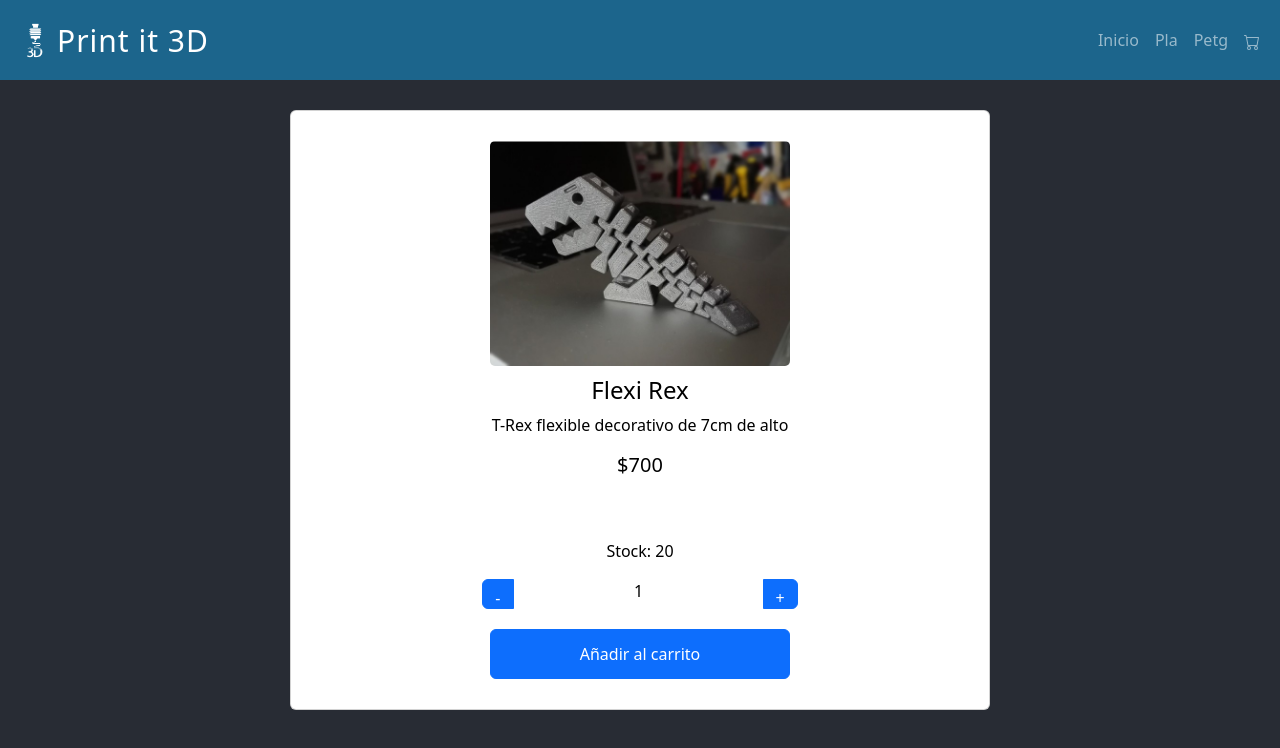
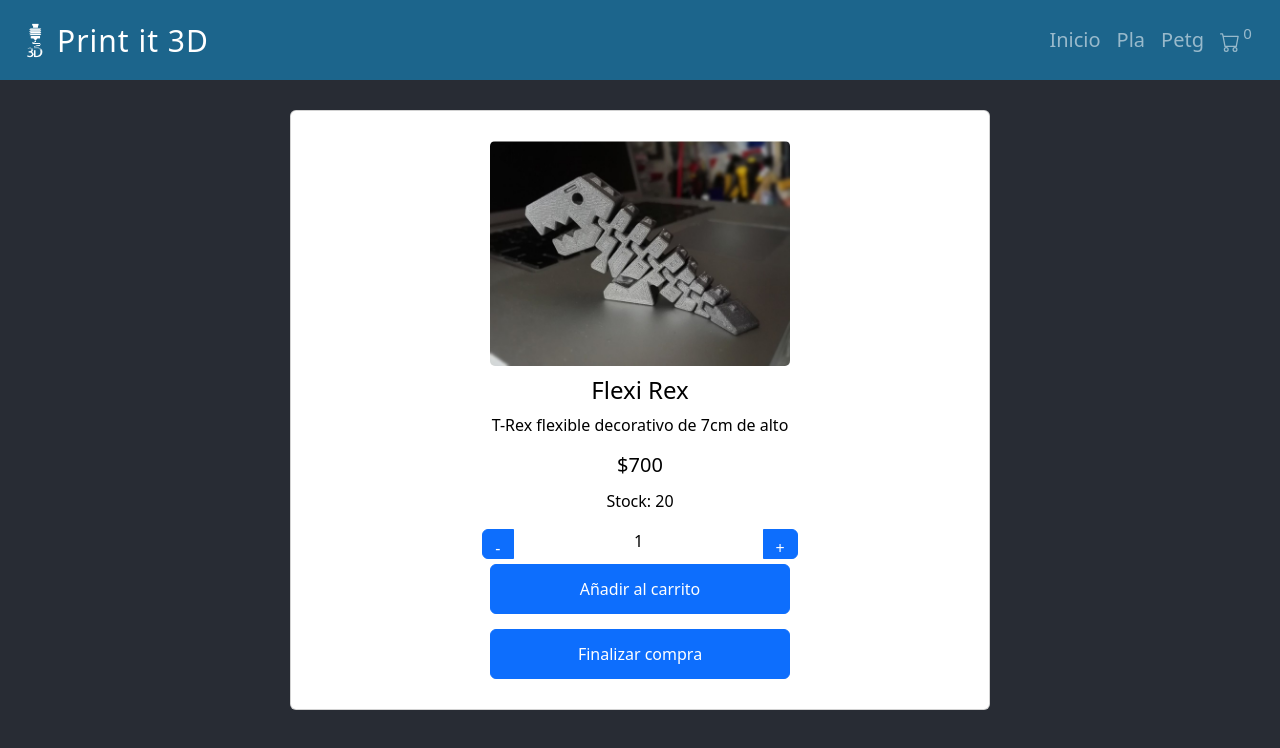
Before and after one commit to tincho-esteban/tienda-print-it-Esteban, a React (Create React App) app: page /item/1 in a window 1280 px wide. Shown: the top 748 px of the page. Built offline with nearby package versions, Linux system fonts and the light colour scheme.

Commit message:
Entrega sincronizar counter

```diff
--- /dev/null
+++ b/src/components/CartWidget/CartWidget.css
@@ -0,0 +1,12 @@
+.spanCarrito {
+    position: absolute;
+    width: 15px;
+    height: 15px;
+    border-radius: 7.5px;
+    text-align: center;
+    line-height: 15px;
+    font-size: 15px;
+    top: 26px;
+    right: 25px;
+    z-index: 5000;
+}
--- a/src/components/CartWidget/CartWidget.jsx
+++ b/src/components/CartWidget/CartWidget.jsx
@@ -1,9 +1,13 @@
 import { Cart } from 'react-bootstrap-icons';
+import "./CartWidget.css";
 
 const CartWidget = () => {
   return (
+    <>
     <Cart />
+    <span className='spanCarrito'>0</span>
+    </>
   )
 }
 
-export default CartWidget
+export default CartWidget;
--- /dev/null
+++ b/src/components/ItemCount/ItemCount.css
@@ -0,0 +1,12 @@
+.contPrincipal {
+    color: black;
+    width: 250px;
+}
+.contador {
+    width: 120px;
+}
+
+.Carrito {
+    margin: 10px 0px;
+    width: 190px;
+}
--- a/src/components/ItemCount/ItemCount.jsx
+++ b/src/components/ItemCount/ItemCount.jsx
@@ -1,6 +1,7 @@
 import Button from 'react-bootstrap/Button';
 import ButtonGroup from 'react-bootstrap/ButtonGroup';
 import { useState } from 'react';
+import { Link } from "react-router-dom";
 import { ToastContainer, toast } from 'react-toastify';
 import 'react-toastify/dist/ReactToastify.css';
 
@@ -59,6 +60,7 @@ const ItemCount = ({Stock, Initial, onAdd}) => {
     <Button variant="primary" onClick={increase} disabled={disableIncrease}>+</Button>
     </ButtonGroup>
     <Button variant="primary" className='Carrito' onClick={onAddCart}>Añadir al carrito</Button>
+    <Link to={"/cart"}><Button variant="primary" className='Carrito'>Finalizar compra</Button></Link>
     <ToastContainer />
   </>
   )
--- a/src/components/ItemDetail/ItemDetail.css
+++ b/src/components/ItemDetail/ItemDetail.css
@@ -25,10 +25,11 @@
     display: flex;
     flex-direction: column;
     align-items: center;
+    margin-bottom: 10px;
 }
 
 .Carrito {
-    margin: 20px 0px;
+    margin-top: 5px;
     width: 300px;
     height: 50px;
 }
--- a/src/components/ItemDetail/ItemDetail.jsx
+++ b/src/components/ItemDetail/ItemDetail.jsx
@@ -1,10 +1,14 @@
 import ItemCount from '../ItemCount/ItemCount';
 import Card from 'react-bootstrap/Card';
 import './ItemDetail.css';
+import { useState } from 'react';
 import { ToastContainer, toast } from 'react-toastify';
 import 'react-toastify/dist/ReactToastify.css';
 
 const Item = ({detalle}) => {
+
+  const [cart, setCart ] = useState(0);
+
   const onAddCart = (cantidad) => {
     toast(`Agregaste ${cantidad} productos al carrito`, {
       position: "top-right",
@@ -12,6 +16,7 @@ const Item = ({detalle}) => {
       hideProgressBar: true,
       closeOnClick: true,
       })
+      setCart(cantidad);
   };
   return (
     <div className='contFondo'>
--- a/src/components/navbar/navbar.css
+++ b/src/components/navbar/navbar.css
@@ -15,9 +15,8 @@ nav a h1 {
     margin-top: 10px;
 }
 
-nav div a ul li a {
-    color: white;
-    font-size: 20px;
+.nav-link{
+    font-size: 20px !important;
 }
 
 button {
@@ -26,3 +25,7 @@ button {
     border: none;
     background-color: rgba(0,0,0,0);
 }
+
+.collapse {
+    padding-right: 20px;
+}
```
Also changed, not shown: src/components/ItemListContainer/ItemListContainer.jsx (added, +9 -0 lines), 1 other file (tests, documents, lock files or other folders).
